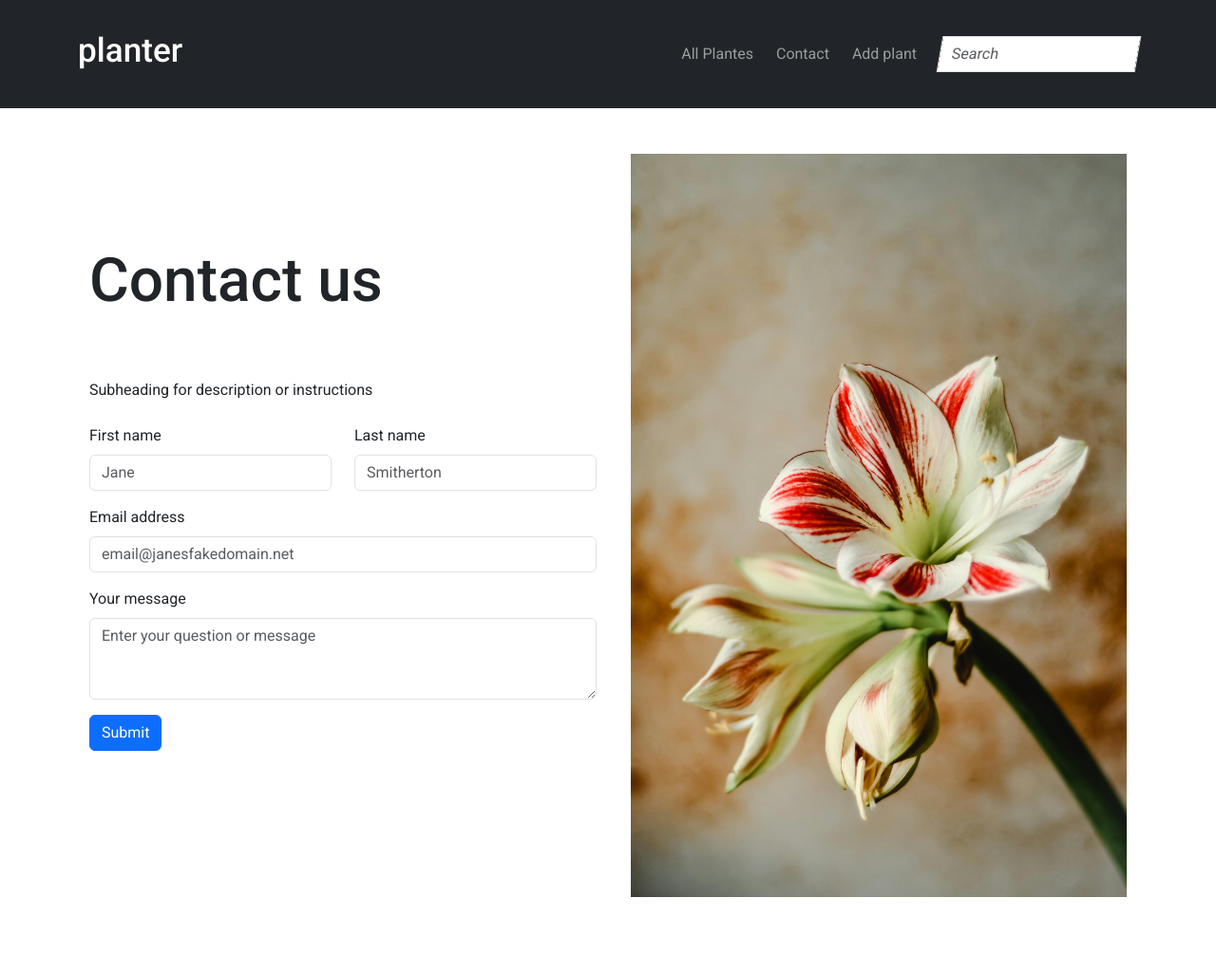
After one commit to T-Python-June-24/LAB-ORM-PLANTEER-1, a Django app: page /contact/ in a window 1280 px wide. The commit adds this page. Shown: the whole page at 95% size. Run offline with Django 5.2, Linux system fonts and the light colour scheme.

Commit message:
added contact us page

```diff
--- /dev/null
+++ b/Planteer/contact/templates/contact/contact_view.html
@@ -0,0 +1,49 @@
+{% extends 'main/base.html' %}
+{% load static %}
+{% block title %}Contact Us{% endblock %}
+
+{% block content %}
+<style>
+    .contact-img img {
+        max-width: 100%;
+        height: auto;
+        object-fit: cover;
+    }
+</style>
+
+<div class="container my-5">
+    <div class="row g-4">
+        <div class="col-md-6">
+            <h1>Contact us</h1>
+            <p class="mb-4">Subheading for description or instructions</p>
+
+            <form action="{% url 'contact:contact_view' %}" method="POST">
+                {% csrf_token %}
+                <div class="row">
+                    <div class="col-sm-6 mb-3">
+                        <label for="first_name" class="form-label">First name</label>
+                        <input type="text" class="form-control" name="first_name" placeholder="Jane" required>
+                    </div>
+                    <div class="col-sm-6 mb-3">
+                        <label for="last_name" class="form-label">Last name</label>
+                        <input type="text" class="form-control" name="last_name" placeholder="Smitherton" required>
+                    </div>
+                </div>
+                <div class="mb-3">
+                    <label for="email" class="form-label">Email address</label>
+                    <input type="email" class="form-control" id="email" name="email" placeholder="email@janesfakedomain.net" required>
+                </div>
+                <div class="mb-3">
+                    <label for="message" class="form-label">Your message</label>
+                    <textarea class="form-control" id="message" name="message" rows="3" placeholder="Enter your question or message" required></textarea>
+                </div>
+                <button type="submit" class="btn btn-primary">Submit</button>
+            </form>
+        </div>
+        <div class="col-md-6 ps-md-4 contact-img">
+            <img src="{% static 'images/contactBG.jpg' %}" alt="Contact Background">
+        </div>
+    </div>
+</div>
+
+{% endblock %}
--- a/Planteer/contact/urls.py
+++ b/Planteer/contact/urls.py
@@ -5,7 +5,7 @@ from . import views
 app_name = "contact"
 
 urlpatterns = [
-    path('contact/', views.contact_view, name="contact_view"),
+    path('', views.contact_view, name="contact_view"),
     # path('contact/messages', views.contact_messages, name="contact_messages"),
 
 ]
--- a/Planteer/contact/views.py
+++ b/Planteer/contact/views.py
@@ -1,9 +1,19 @@
 from django.shortcuts import render, redirect
 from django.http import HttpRequest, HttpResponse
+from contact.models import Contact
 
 # Create your views here.
 
 def contact_view(request:HttpRequest):
-    print("initial contact")
+    if request.method == "POST":
+        new_contact=Contact(
+            first_name=request.POST["first_name"],
+            last_name=request.POST["last_name"],
+            email=request.POST["email"],
+            message=request.POST["message"],
+        )
+        new_contact.save()
+        return redirect('main:home_view')
+    return render(request, "contact/contact_view.html")
 
 # def contact_messages
--- a/Planteer/main/static/css/main.css
+++ b/Planteer/main/static/css/main.css
@@ -7,7 +7,9 @@
 }
 
 h1 {
+    padding-top: 6rem;
     font-size: 4rem;
+    margin-bottom: 4rem;
 
 }
 h1, h2 {
@@ -20,6 +22,7 @@ h1, h2 {
 
 body {
     min-height: 100vh;
+    margin-bottom: 5rem;
 }
 
 body.dark  {
@@ -105,15 +108,3 @@ input[type="search"]{
 .top-nav a {
     padding: 0px !important;
 }
-
-label {
-    color: blue; /* Set label color to blue */
-    font-size: 1rem; /* Adjust font size as needed */
-    font-weight: bold; /* Make label text bold */
-    margin-bottom: 0.5rem; /* Add some space below the label */
-}
-
-/* Enhance label visibility in dark mode */
-body.dark label {
-    color: lightblue; /* Lighter color for better visibility in dark mode */
-}
--- a/Planteer/main/templates/main/base.html
+++ b/Planteer/main/templates/main/base.html
@@ -16,7 +16,7 @@
 
   </style>
   </head>
-  <body  {% if "mode" in request.COOKIES and request.COOKIES.mode == "dark" %} class="dark" {% endif %}>
+  <body >
 
     <div class="container-fluid sticky-top  bg-dark pt-4 pb-4">
     <nav class="navbar navbar-expand-lg navbar-dark top-nav" aria-label="Eighth navbar example">
@@ -34,7 +34,7 @@
               <a class="nav-link" href="{%url 'plants:all_plants'%}">All Plantes</a>
             </li>
             <li class="nav-item">
-              <a class="nav-link" href="">Contact</a>
+              <a class="nav-link" href="{%url 'contact:contact_view'%}">Contact</a>
             </li>
             <li class="nav-item">
               <a class="nav-link" href="{%url 'plants:add_plant'%}" >Add plant</a>
--- a/Planteer/plants/templates/plants/add_plant.html
+++ b/Planteer/plants/templates/plants/add_plant.html
@@ -4,10 +4,7 @@
 
 {% block content %}
 <style>
-        h1{
-        margin-bottom: 5rem;
 
-    }
     label h5{
     color:black;
     font-size: 1rem;
--- a/Planteer/plants/templates/plants/all_plants.html
+++ b/Planteer/plants/templates/plants/all_plants.html
@@ -3,7 +3,7 @@
 {% block title %} all plants{% endblock %}
 
 {% block content %}
-<h2>All plants</h2>
+<h1>All plants</h1>
 <div class="row mt-5 row-cols-1 row-cols-md-3 g-4">
     <!-- name ,about,used_for,image,category,is_edible,created_at -->
 
--- a/Planteer/plants/templates/plants/update_plant.html
+++ b/Planteer/plants/templates/plants/update_plant.html
@@ -4,10 +4,7 @@
 
 {% block content %}
 <style>
-    h1{
-        margin-bottom: 5rem;
 
-    }
     label h5{
     color:black;
     font-size: 1rem;
```
Also changed, not shown: Planteer/contact/static/images/contactBG.jpg (added).
